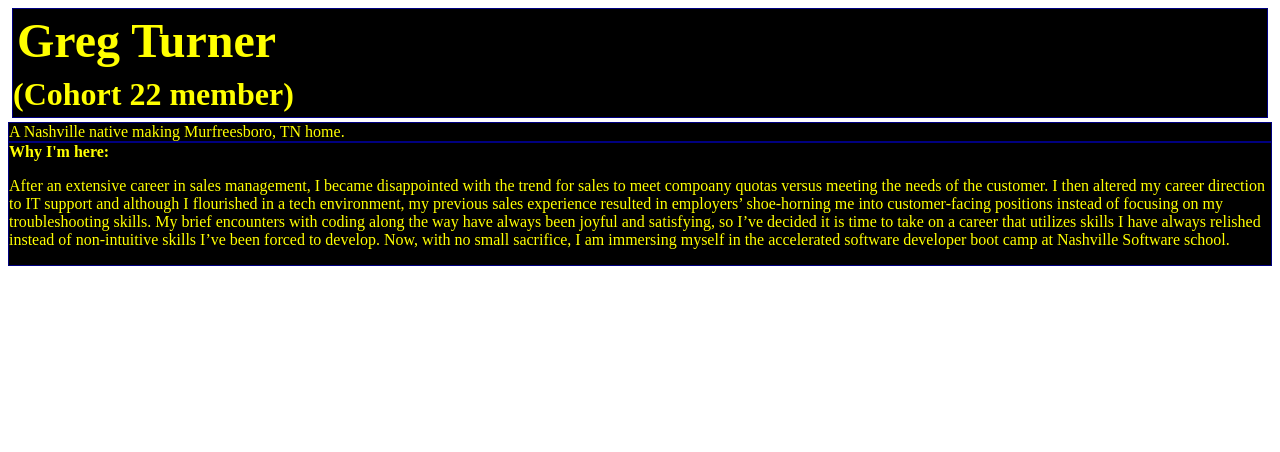
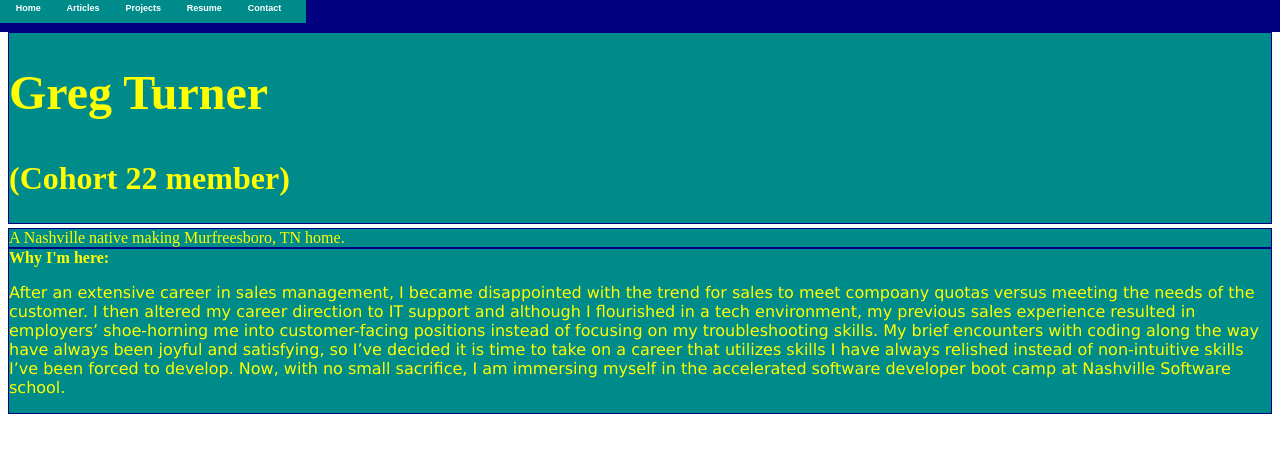
Before and after one commit to Greg-Turner/greg-turner.github.io, a plain HTML site: page index.html in a window 1280 px wide. Drawn offline with Linux system fonts and the light colour scheme.

Commit message:
more navbar work

```diff
--- a/index.html
+++ b/index.html
@@ -5,6 +5,17 @@
     </head>
 
         <body>
+            <header>
+                    <ul class="navbar">
+                            <li><a href="#">Home</a></li>
+                            <li><a href="#">Articles</a></li>
+                            <li><a href="#">Projects</a></li>
+                            <li><a href="#">Resume</a></li>
+                            <li><a href="#">Contact</a></li>
+                          </ul>
+
+            </header>
+
             <article id="intro" class="article">
                 <h1>Greg Turner</h1>
                 <h2>(Cohort 22 member)</h2>
--- a/styles.css
+++ b/styles.css
@@ -1,28 +1,65 @@
+
+header {
+    width: 100%;
+    position: fixed;
+    top:0;
+    left: 0;
+    background-color: navy;
+    color: white;
+    height: 2em;
+    }
+
+.navbar,
+ul {
+    list-style-type: none;
+}
+
+.navbar,
+li {
+    background-color: darkcyan;
+    text-align: center;
+    display: inline;
+    margin-right: .75em;
+}
+
+.navbar,
+a {
+    font-family: Arial, Helvetica, sans-serif;
+    font-size: .75em;
+    font-weight: bold;
+    text-decoration: none;
+    color: white;
+    padding: .75em;
+}
+
+#intro {
+    margin-top: .25rem;
+    margin-bottom: .25rem;
+    }
+
 #intro,
 h1 {
     font-size: 3rem;
-    margin: .25rem;
-    margin-bottom: .25rem;
+    margin-top: 2rem;
     }
 
 #intro,
 h2 {
     font-size: 2rem;
-    margin-top: .25em;
-    margin-bottom: .25rem;
     }
 
 p {
     font-size: 1rem;
-    font-family: "Times New Roman", Georgia, Serif;
+    font-family: Verdana, Geneva, sans-serif;
     }
+
 
 .article {
     border: .1rem solid navy;
     color: yellow;
-    background: black;
+    background: darkcyan;
     }
 
 .label {
-    font-weight: bold
+    font-weight: bold;
 }
```
